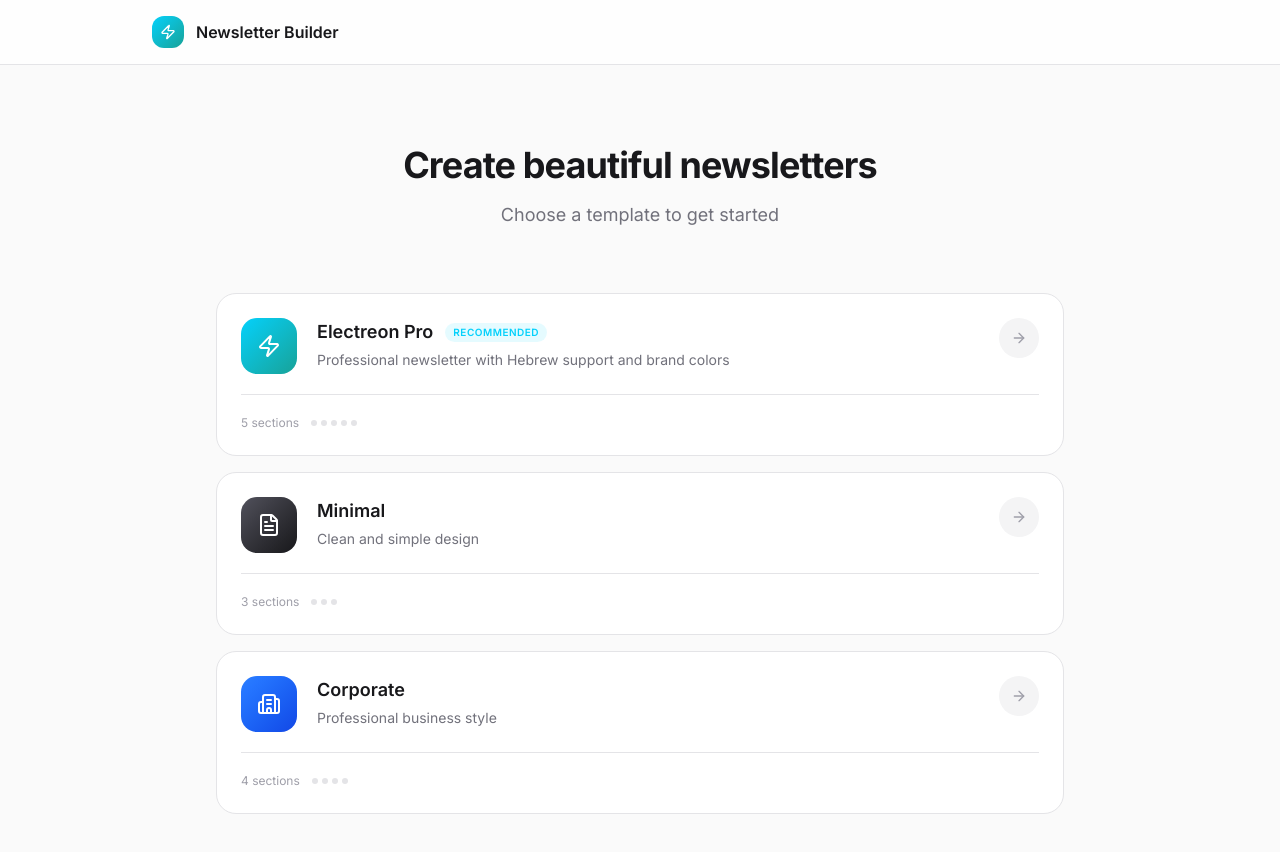
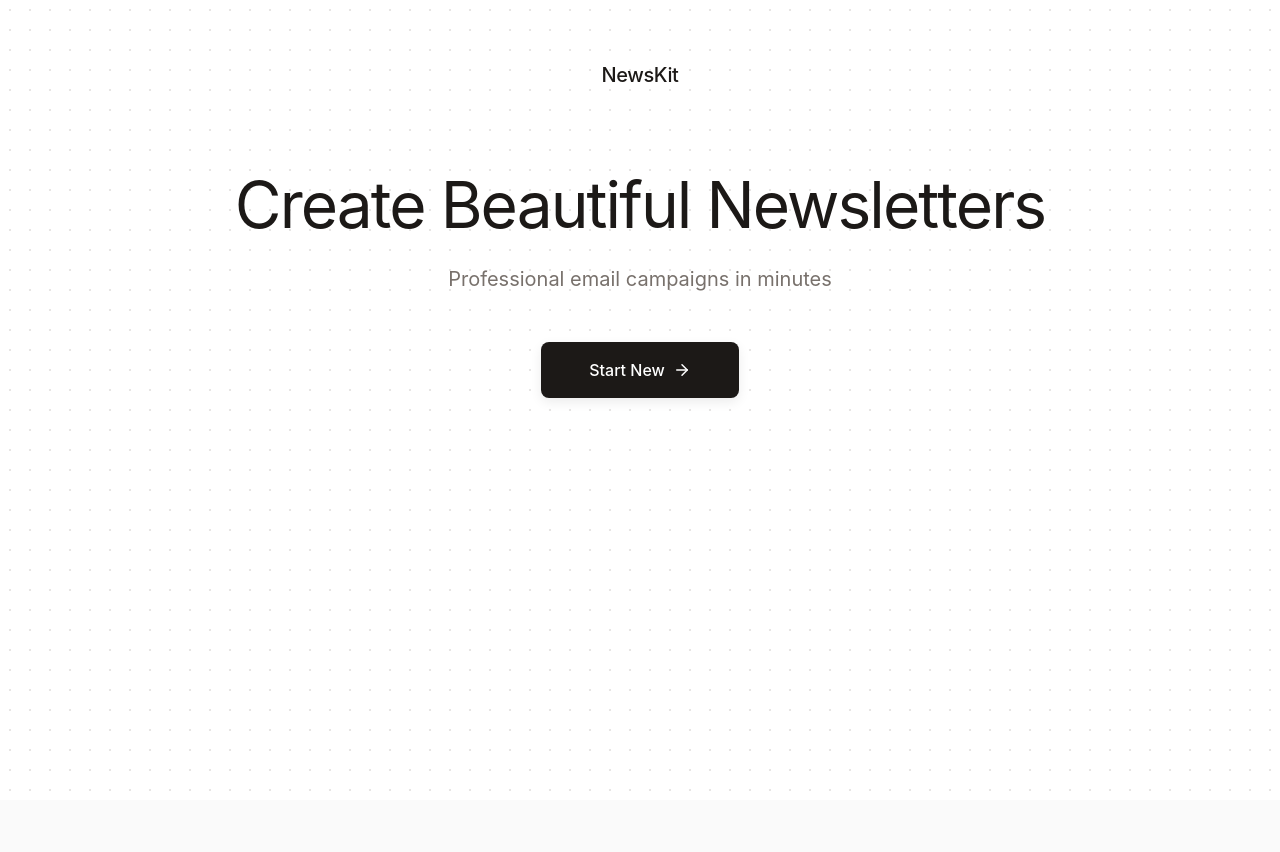
Before and after one commit to yanivorion/newsletter-builder, a React (Vite) app: page / in a window 1280 px wide. Shown: the top 852 px of the page. After the commit the page ends 800 px from the top, so only its background shows below. Built offline with nearby package versions, Linux system fonts and the light colour scheme.

Commit message:
Redesign welcome page with clean minimal style

```diff
--- a/src/components/TemplateSelector.jsx
+++ b/src/components/TemplateSelector.jsx
@@ -1,182 +1,164 @@
-import React from 'react';
-import { Sparkles, FileText, Building2, ArrowRight, Zap, Clock, RotateCcw } from 'lucide-react';
-import { cn } from '../lib/utils';
-import { Button } from './ui/Button';
+import React, { useState } from 'react';
+import { ArrowRight } from 'lucide-react';
 
-const templates = [
-  {
-    id: 'electrn',
-    name: 'Electreon Pro',
-    description: 'Professional newsletter with Hebrew support and brand colors',
-    icon: Zap,
-    gradient: 'from-[#04D1FC] to-[#17A298]',
-    sections: [
-      { id: 'header-1', type: 'header', backgroundColor: '#04D1FC', gradientEnd: '#17A298', logo: null, title: 'ElectroNews', subtitle: 'מבזקי חדשות מעולם אלקטרון' },
-      { id: 'text-1', type: 'text', content: 'שלום לכולם! ברוכים הבאים לגיליון החדש של הניוזלטר שלנו.', textAlign: 'center', direction: 'rtl', fontFamily: 'Noto Sans Hebrew', fontSize: 16, color: '#120F0F', backgroundColor: '#FFFFFF', padding: 40 },
-      { id: 'section-header-1', type: 'sectionHeader', text: 'HAPPY BIRTHDAY', backgroundColor: '#04D1FC', color: '#FFFFFF' },
-      { id: 'collage-1', type: 'imageCollage', layout: 'featured-left', images: [], gap: 8, imageHeight: 200, backgroundColor: '#FFFFFF' },
-      { id: 'footer-1', type: 'footer', backgroundColor: '#120F0F', gradientEnd: '#5E5E5E', text: 'electreon\nPowering the future of transportation', color: '#FFFFFF', fontSize: 14, padding: 30 }
-    ]
-  },
-  {
-    id: 'minimal',
-    name: 'Minimal',
-    description: 'Clean and simple design',
-    icon: FileText,
-    gradient: 'from-zinc-600 to-zinc-900',
-    sections: [
-      { id: 'header-1', type: 'header', backgroundColor: '#18181B', gradientEnd: '#27272A', logo: null, title: 'Newsletter', subtitle: 'Monthly Update' },
-      { id: 'text-1', type: 'text', content: 'Welcome to our newsletter!', textAlign: 'left', direction: 'ltr', fontFamily: 'Inter', fontSize: 16, color: '#18181B', backgroundColor: '#FFFFFF', padding: 40 },
-      { id: 'footer-1', type: 'footer', backgroundColor: '#18181B', gradientEnd: '#27272A', text: 'Company Name', color: '#FFFFFF', fontSize: 14, padding: 30 }
-    ]
-  },
-  {
-    id: 'corporate',
-    name: 'Corporate',
-    description: 'Professional business style',
-    icon: Building2,
-    gradient: 'from-blue-500 to-blue-700',
-    sections: [
-      { id: 'header-1', type: 'header', backgroundColor: '#0066CC', gradientEnd: '#004499', logo: null, title: 'Company Newsletter', subtitle: 'Business Update' },
-      { id: 'section-header-1', type: 'sectionHeader', text: 'HIGHLIGHTS', backgroundColor: '#0088CC', color: '#FFFFFF' },
-      { id: 'text-1', type: 'text', content: 'Lorem ipsum dolor sit amet.', textAlign: 'left', direction: 'ltr', fontFamily: 'Inter', fontSize: 16, color: '#18181B', backgroundColor: '#FFFFFF', padding: 40 },
-      { id: 'footer-1', type: 'footer', backgroundColor: '#0066CC', gradientEnd: '#004499', text: 'Your Company', color: '#FFFFFF', fontSize: 14, padding: 30 }
-    ]
-  }
-];
+// Blank starter template
+const blankTemplate = {
+  id: 'blank',
+  name: 'New Newsletter',
+  sections: [
+    {
+      id: 'header-1',
+      type: 'header',
+      backgroundColor: '#FFFFFF',
+      gradientEnd: '#F5F5F5',
+      logo: null,
+      title: 'Newsletter',
+      titleFontSize: 32,
+      subtitle: '',
+      textColor: '#1C1917',
+      paddingTop: 48,
+      paddingBottom: 48,
+      paddingHorizontal: 24,
+      spacingLogoToHero: 20,
+      spacingHeroToTitle: 24,
+      spacingTitleToSubtitle: 8,
+      showHeroPlaceholder: false
+    }
+  ]
+};
 
-function TemplateSelector({ onSelectTemplate, hasSavedNewsletter, onContinueEditing, lastSaveTime }) {
-  const formatLastSaved = (date) => {
-    if (!date) return '';
-    const now = new Date();
-    const diff = Math.floor((now - date) / 1000);
+function TemplateSelector({ onSelectTemplate, hasSavedNewsletter, onContinueEditing }) {
+  const [hoveredButton, setHoveredButton] = useState(null);
 
-    if (diff < 60) return 'just now';
-    if (diff < 3600) return `${Math.floor(diff / 60)} minutes ago`;
-    if (diff < 86400) return `${Math.floor(diff / 3600)} hours ago`;
-    return date.toLocaleDateString();
+  // Colors
+  const backgroundColor = "#FFFFFF";
+  const dotColor = "#E7E5E4";
+  const heroTextColor = "#1C1917";
+  const subheadlineColor = "#78716C";
+  const primaryButtonBg = "#1C1917";
+  const primaryButtonText = "#FFFFFF";
+  const secondaryButtonBg = "#FAFAF9";
+  const secondaryButtonText = "#1C1917";
+  const cardBorderColor = "#E7E5E4";
+
+  // Create dot pattern background
+  const dotPattern = `radial-gradient(circle, ${dotColor} 1px, transparent 1px)`;
+
+  const handleStartNew = () => {
+    onSelectTemplate(blankTemplate);
   };
 
   return (
-    <div className="min-h-screen bg-[#fafafa]">
-      {/* Header */}
-      <header className="border-b border-zinc-200 bg-white/80 backdrop-blur-xl sticky top-0 z-10">
-        <div className="max-w-5xl mx-auto px-6 py-4 flex items-center justify-between">
-          <div className="flex items-center gap-3">
-            <div className="w-8 h-8 rounded-lg bg-gradient-to-br from-[#04D1FC] to-[#17A298] flex items-center justify-center">
-              <Zap className="w-4 h-4 text-white" />
-            </div>
-            <span className="font-semibold text-zinc-900">Newsletter Builder</span>
-          </div>
+    <div
+      className="newsletter-builder-landing"
+      style={{
+        backgroundColor,
+        backgroundImage: dotPattern,
+        backgroundSize: '20px 20px',
+        minHeight: '100vh',
+        padding: '60px 24px',
+        fontFamily: '-apple-system, BlinkMacSystemFont, "Segoe UI", Roboto, "Helvetica Neue", Arial, sans-serif'
+      }}
+    >
+      {/* Hero Section */}
+      <div style={{
+        maxWidth: '900px',
+        margin: '0 auto',
+        textAlign: 'center'
+      }}>
+        {/* Logo/Brand */}
+        <div style={{
+          fontSize: '20px',
+          fontWeight: '500',
+          color: heroTextColor,
+          marginBottom: '80px',
+          letterSpacing: '-0.02em'
+        }}>
+          NewsKit
         </div>
-      </header>
 
-      {/* Hero */}
-      <div className="pt-20 pb-16 px-6">
-        <div className="max-w-2xl mx-auto text-center">
-          <h1 className="text-4xl font-bold tracking-tight text-zinc-900 mb-4">
-            Create beautiful newsletters
-          </h1>
-          <p className="text-lg text-zinc-500">
-            Choose a template to get started
-          </p>
-        </div>
-      </div>
+        {/* Hero Headline */}
+        <h1 style={{
+          fontSize: 'clamp(36px, 6vw, 64px)',
+          fontWeight: '400',
+          color: heroTextColor,
+          margin: '0 0 24px 0',
+          lineHeight: '1.1',
+          letterSpacing: '-0.03em'
+        }}>
+          Create Beautiful Newsletters
+        </h1>
 
-      {/* Continue Editing Card */}
-      {hasSavedNewsletter && (
-        <div className="max-w-4xl mx-auto px-6 pb-6">
-          <div className="bg-gradient-to-r from-[#04D1FC]/10 to-[#17A298]/10 rounded-2xl border border-[#04D1FC]/20 p-6">
-            <div className="flex items-center justify-between">
-              <div className="flex items-center gap-4">
-                <div className="w-12 h-12 rounded-xl bg-gradient-to-br from-[#04D1FC] to-[#17A298] flex items-center justify-center">
-                  <RotateCcw className="w-5 h-5 text-white" />
-                </div>
-                <div>
-                  <h3 className="font-semibold text-zinc-900">Continue where you left off</h3>
-                  <div className="flex items-center gap-2 text-sm text-zinc-500">
-                    <Clock className="w-3.5 h-3.5" />
-                    <span>Last saved {formatLastSaved(lastSaveTime)}</span>
-                  </div>
-                </div>
-              </div>
-              <Button onClick={onContinueEditing} size="lg">
-                Continue Editing
-                <ArrowRight className="w-4 h-4" />
-              </Button>
-            </div>
-          </div>
-        </div>
-      )}
+        {/* Hero Subheadline */}
+        <p style={{
+          fontSize: '20px',
+          fontWeight: '400',
+          color: subheadlineColor,
+          margin: '0 0 48px 0',
+          lineHeight: '1.5'
+        }}>
+          Professional email campaigns in minutes
+        </p>
 
-      {/* Templates */}
-      <div className="max-w-4xl mx-auto px-6 pb-20">
-        {hasSavedNewsletter && (
-          <div className="mb-4 flex items-center gap-2">
-            <div className="h-px flex-1 bg-zinc-200" />
-            <span className="text-xs text-zinc-400 uppercase tracking-wider">Or start fresh</span>
-            <div className="h-px flex-1 bg-zinc-200" />
-          </div>
-        )}
+        {/* CTA Buttons */}
+        <div style={{
+          display: 'flex',
+          gap: '16px',
+          justifyContent: 'center',
+          alignItems: 'center',
+          flexWrap: 'wrap'
+        }}>
+          {/* Start New Button - Primary */}
+          <button
+            onClick={handleStartNew}
+            onMouseEnter={() => setHoveredButton('start')}
+            onMouseLeave={() => setHoveredButton(null)}
+            style={{
+              backgroundColor: primaryButtonBg,
+              color: primaryButtonText,
+              border: 'none',
+              borderRadius: '8px',
+              padding: '16px 48px',
+              fontSize: '16px',
+              fontWeight: '500',
+              cursor: 'pointer',
+              display: 'flex',
+              alignItems: 'center',
+              gap: '8px',
+              opacity: hoveredButton === 'start' ? 0.9 : 1,
+              transform: hoveredButton === 'start' ? 'translateY(-2px)' : 'translateY(0)',
+              transition: 'all 250ms ease-out',
+              boxShadow: hoveredButton === 'start' ? '0 8px 16px rgba(0,0,0,0.15)' : '0 4px 12px rgba(0,0,0,0.08)'
+            }}
+          >
+            Start New
+            <ArrowRight size={18} strokeWidth={2} />
+          </button>
 
-        <div className="grid gap-4">
-          {templates.map((template, index) => {
-            const Icon = template.icon;
-            return (
-              <button
-                key={template.id}
-                onClick={() => onSelectTemplate(template)}
-                className={cn(
-                  "group relative w-full text-left bg-white rounded-2xl border border-zinc-200 p-6 transition-all duration-300",
-                  "hover:border-zinc-300 hover:shadow-lg hover:shadow-zinc-200/50",
-                  "active:scale-[0.99]"
-                )}
-                style={{ animationDelay: `${index * 80}ms` }}
-              >
-                <div className="flex items-start gap-5">
-                  {/* Icon */}
-                  <div className={cn(
-                    "w-14 h-14 rounded-xl bg-gradient-to-br flex items-center justify-center flex-shrink-0",
-                    template.gradient
-                  )}>
-                    <Icon className="w-6 h-6 text-white" />
-                  </div>
-
-                  {/* Content */}
-                  <div className="flex-1 min-w-0">
-                    <div className="flex items-center gap-3 mb-1">
-                      <h3 className="text-lg font-semibold text-zinc-900">
-                        {template.name}
-                      </h3>
-                      {template.id === 'electrn' && (
-                        <span className="px-2 py-0.5 text-[10px] font-semibold uppercase tracking-wider bg-[#04D1FC]/10 text-[#04D1FC] rounded-full">
-                          Recommended
-                        </span>
-                      )}
-                    </div>
-                    <p className="text-sm text-zinc-500">
-                      {template.description}
-                    </p>
-                  </div>
-
-                  {/* Arrow */}
-                  <div className="flex-shrink-0 w-10 h-10 rounded-full bg-zinc-100 group-hover:bg-zinc-900 flex items-center justify-center transition-colors">
-                    <ArrowRight className="w-4 h-4 text-zinc-400 group-hover:text-white transition-colors" />
-                  </div>
-                </div>
-
-                {/* Preview dots */}
-                <div className="mt-5 pt-5 border-t border-zinc-100 flex items-center gap-3">
-                  <span className="text-xs text-zinc-400">{template.sections.length} sections</span>
-                  <div className="flex gap-1">
-                    {template.sections.slice(0, 5).map((_, i) => (
-                      <div key={i} className="w-1.5 h-1.5 rounded-full bg-zinc-200" />
-                    ))}
-                  </div>
-                </div>
-              </button>
-            );
-          })}
+          {/* Continue Button - Secondary */}
+          {hasSavedNewsletter && (
+            <button
+              onClick={onContinueEditing}
+              onMouseEnter={() => setHoveredButton('continue')}
+              onMouseLeave={() => setHoveredButton(null)}
+              style={{
+                backgroundColor: secondaryButtonBg,
+                color: secondaryButtonText,
+                border: `1px solid ${cardBorderColor}`,
+                borderRadius: '8px',
+                padding: '16px 48px',
+                fontSize: '16px',
+                fontWeight: '500',
+                cursor: 'pointer',
+                opacity: hoveredButton === 'continue' ? 0.9 : 1,
+                transform: hoveredButton === 'continue' ? 'translateY(-2px)' : 'translateY(0)',
+                transition: 'all 250ms ease-out',
+                boxShadow: hoveredButton === 'continue' ? '0 8px 16px rgba(0,0,0,0.08)' : '0 2px 4px rgba(0,0,0,0.04)'
+              }}
+            >
+              Continue Editing
+            </button>
+          )}
         </div>
       </div>
     </div>
```
Also changed, not shown: vite.config.js (+4 -4 lines), 5 other files (tests, documents, lock files or other folders).
